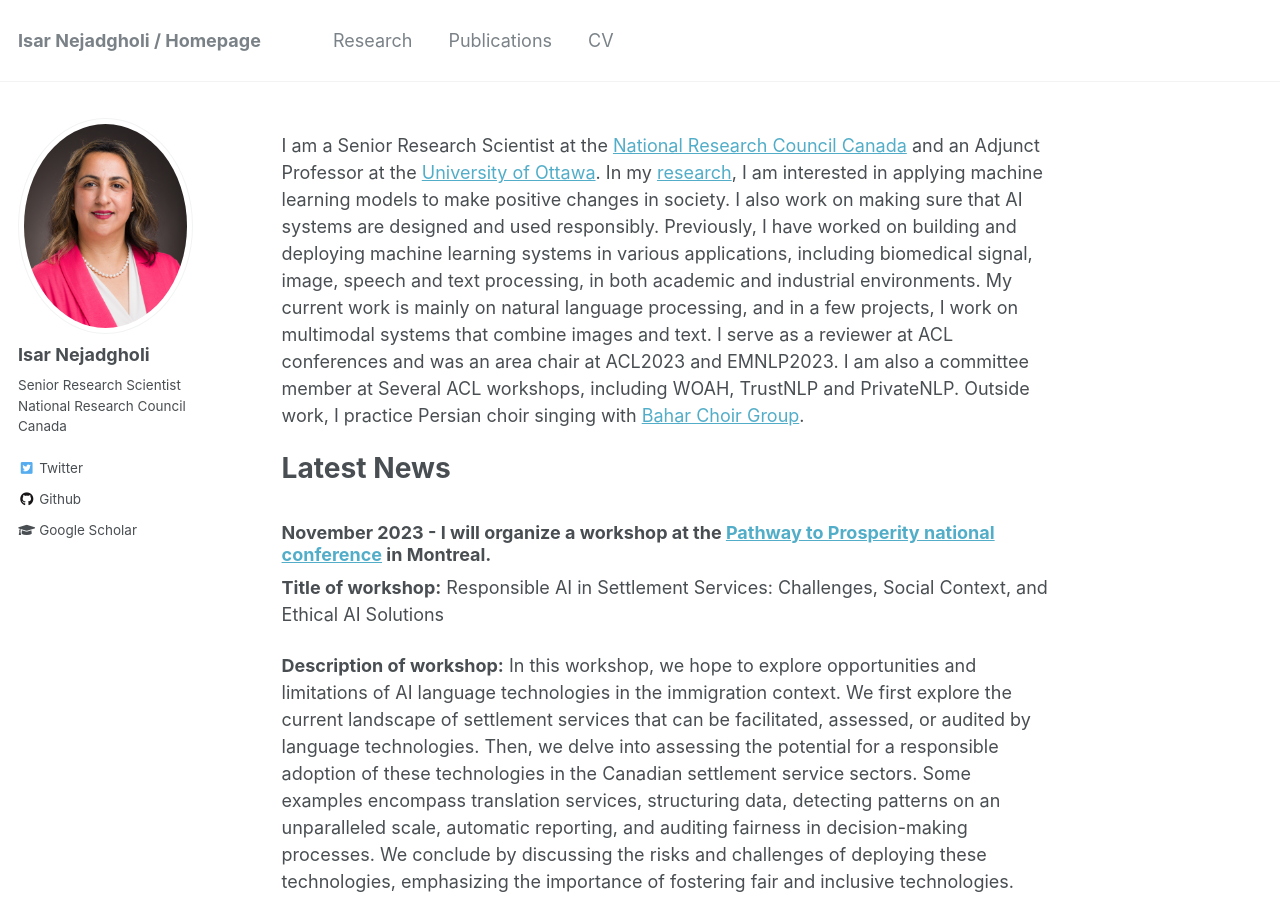
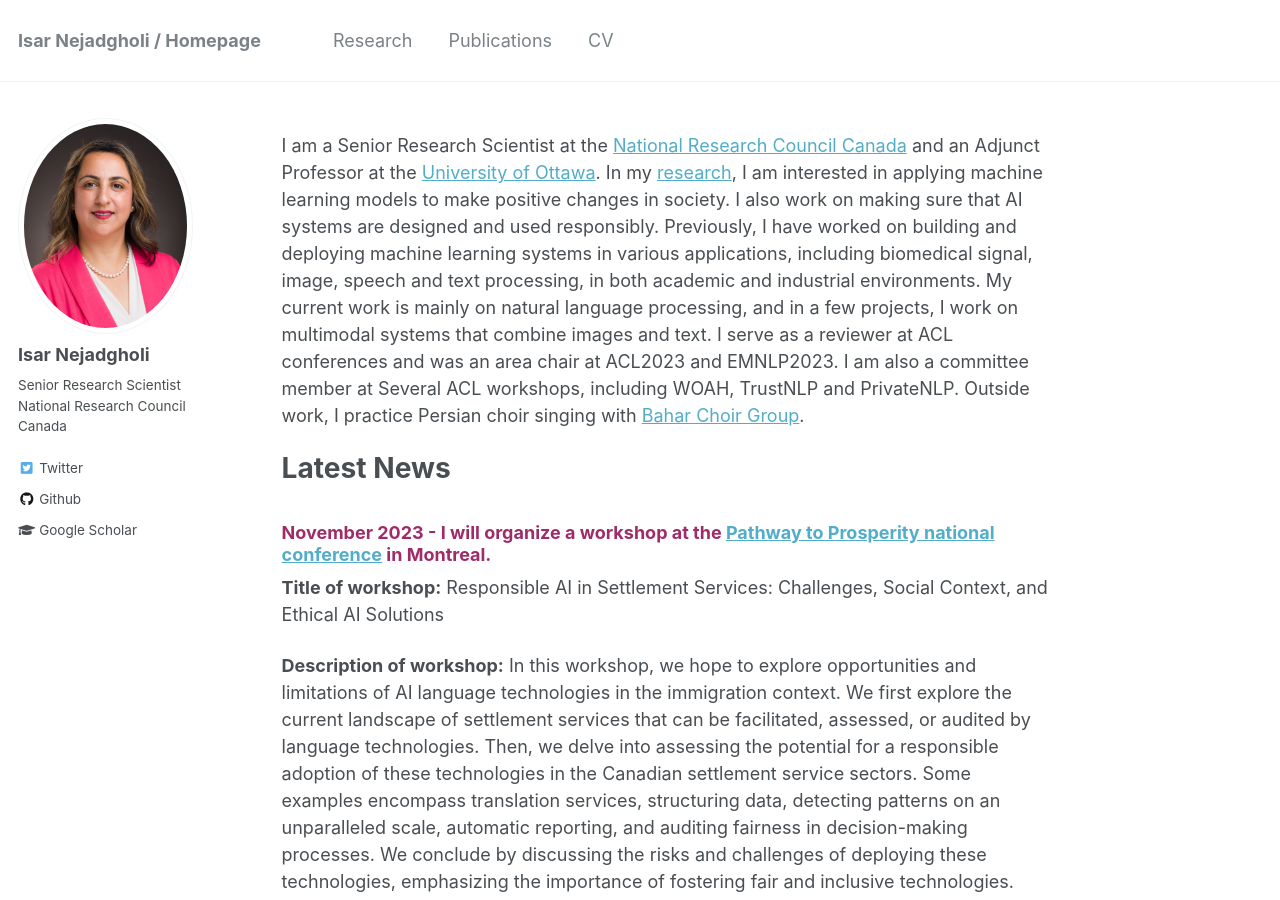
Before and after one commit to IsarNejad/IsarNejad.github.io, a Jekyll site: the page built from _pages/about.md, in a window 1280 px wide and 900 px high. Built offline with Jekyll 4.4.1, drawn with Linux system fonts in a browser that asks for light colours.

Commit message:
Update about.md

```diff
--- a/_pages/about.md
+++ b/_pages/about.md
@@ -12,6 +12,7 @@ I am a Senior Research Scientist at the [National Research Council Canada](https
 
 # Latest News
 
+{: .amaranth-deep-purple}
 ### November 2023 - I will organize a workshop at the [Pathway to Prosperity national conference](https://site.pheedloop.com/event/p2pvvp2023/home) in Montreal.
 
 **Title of workshop:** Responsible AI in Settlement Services: Challenges, Social Context, and Ethical AI Solutions
@@ -33,6 +34,7 @@ Maryam Mollamohammadi, Responsible AI Advisor, MILA - Quebec Artificial Intellig
 
 ---
 
+{: .amaranth-deep-purple}
 ### July 2023 - We were at ACL2023 in Toronto and presented the following papers:
 
 - Svetlana Kiritchenko, Georgina Curto, Isar Nejadgholi, and Kathleen C. Fraser. (2023) Aporophobia: An Overlooked Type of Toxic Language Targeting the Poor. In Proceedings of the 7th Workshop on Online Abuse and Harms (WOAH).[[Paper](https://www.svkir.com/papers/Kiritchenko-et-al-aporophobia-WOAH-2023.pdf)]
@@ -45,6 +47,7 @@ Maryam Mollamohammadi, Responsible AI Advisor, MILA - Quebec Artificial Intellig
 
 ---
 
+{: .amaranth-deep-purple}
 ### June 2023 - Best Short Paper Award
 
 Our paper, **Diversity is Not a One-Way Street: Pilot Study on Ethical Interventions for Racial Bias in Text-to-Image Systems.**, won the best short paper award at the 14th International Conference on Computational Creativity (ICCC) in Waterloo. [[Paper](https://www.svkir.com/papers/Fraser-et-al-TextImageBias-ICCC-2023.pdf)]
```
